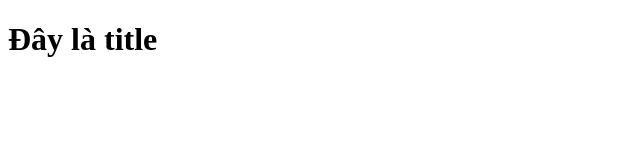
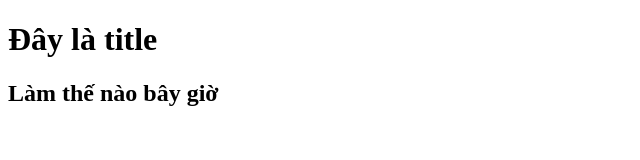
Before and after one commit to THylu/duan, a plain HTML site: page index.html in a window 1280 px wide. Shown: the whole page, without its empty margins (0-640 px from the left). Drawn offline with Linux system fonts and the light colour scheme.

Commit message:
2nd change

```diff
--- a/index.html
+++ b/index.html
@@ -7,5 +7,6 @@
   </head>
   <body>
     <h1>Đây là title</h1>
+    <h2>Làm thế nào bây giờ</h2>
   </body>
 </html>
```
